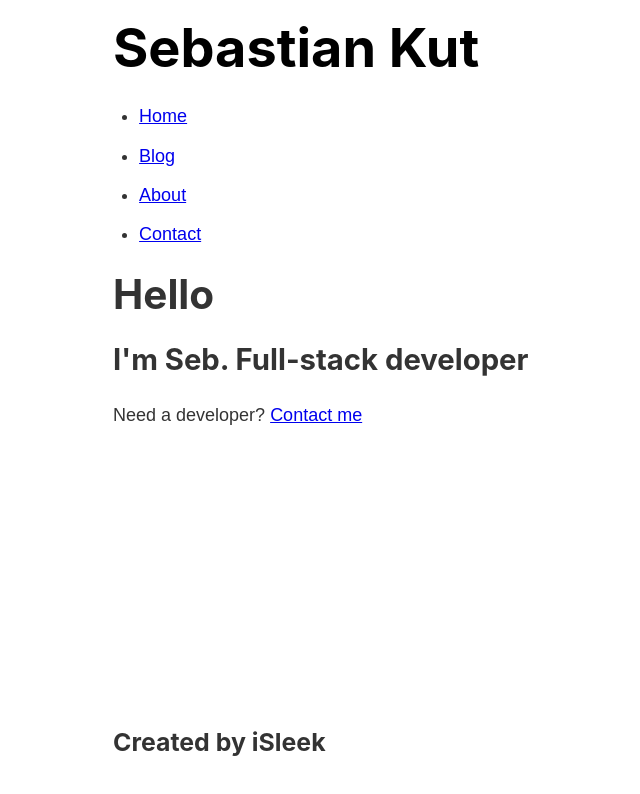
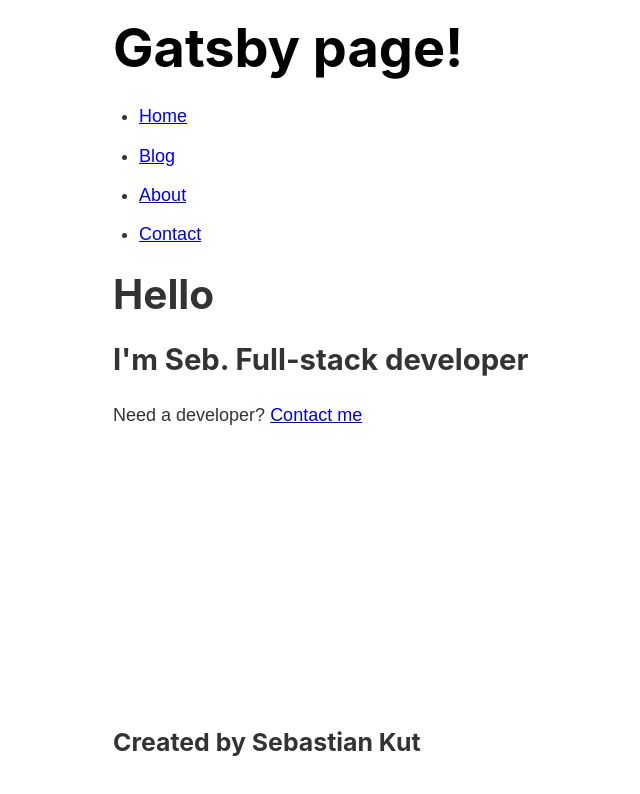
Before and after one commit to SebastianKut/gatsby_project, a Gatsby site: page / in a window 1280 px wide. Shown: the whole page, without its empty margins (170-810 px from the left). Built offline with nearby package versions, Linux system fonts and the light colour scheme; Gatsby itself is replaced by a stand-in of ours.

Commit message:
graphql added

```diff
--- a/gatsby-config.js
+++ b/gatsby-config.js
@@ -6,5 +6,9 @@
 
 module.exports = {
   /* Your site config here */
+  siteMetadata: {
+    title: "Gatsby page!",
+    author: "Sebastian Kut",
+  },
   plugins: [`gatsby-plugin-sass`],
 }
--- a/package.json
+++ b/package.json
@@ -6,7 +6,7 @@
   "license": "0BSD",
   "scripts": {
     "build": "gatsby build",
-    "develop": "gatsby develop",
+    "develop": "env-cmd .env.development gatsby develop",
     "format": "prettier --write \"**/*.{js,jsx,ts,tsx,json,md}\"",
     "start": "npm run develop",
     "serve": "gatsby serve",
@@ -22,6 +22,7 @@
     "sass": "^1.32.8"
   },
   "devDependencies": {
+    "env-cmd": "^10.1.0",
     "prettier": "2.2.1"
   },
   "repository": {
--- a/src/components/Footer.js
+++ b/src/components/Footer.js
@@ -1,9 +1,22 @@
 import React from "react"
+import { graphql, useStaticQuery } from "gatsby"
 
 function Footer() {
+  const data = useStaticQuery(graphql`
+    query {
+      site {
+        siteMetadata {
+          author
+        }
+      }
+    }
+  `)
+
+  const { author } = data.site.siteMetadata
+
   return (
     <div>
-      <h3>Created by iSleek </h3>
+      <h3>Created by {author} </h3>
     </div>
   )
 }
--- a/src/components/Header.js
+++ b/src/components/Header.js
@@ -1,13 +1,25 @@
 import React from "react"
-import { Link } from "gatsby"
+import { Link, graphql, useStaticQuery } from "gatsby"
 import headerStyles from "./Header.module.scss"
 
 function Header() {
+  const data = useStaticQuery(graphql`
+    query {
+      site {
+        siteMetadata {
+          title
+        }
+      }
+    }
+  `)
+
+  const { title } = data.site.siteMetadata
+
   return (
     <div>
       <h1>
         <Link className={headerStyles.title} to="/">
-          Sebastian Kut
+          {title}
         </Link>
       </h1>
       <ul className={headerStyles.navList}>
```
Also changed, not shown: 1 other file.
